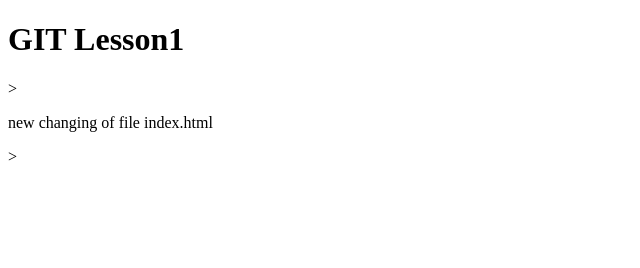
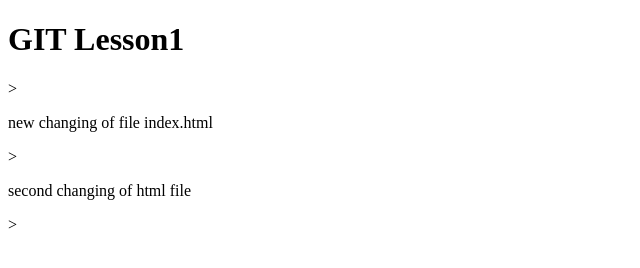
Before and after one commit to tsvilii/site, a plain HTML site: page index.html in a window 1280 px wide. Shown: the whole page, without its empty margins (0-640 px from the left). Drawn offline with Linux system fonts and the light colour scheme.

Commit message:
first commit

```diff
--- a/index.html
+++ b/index.html
@@ -6,5 +6,6 @@
 <body>
 	<h1>GIT Lesson1</h1>>
 	<p>new changing of file index.html</p>>
+	<p>second changing of html file</p>>
 </body>
 </html>
```
